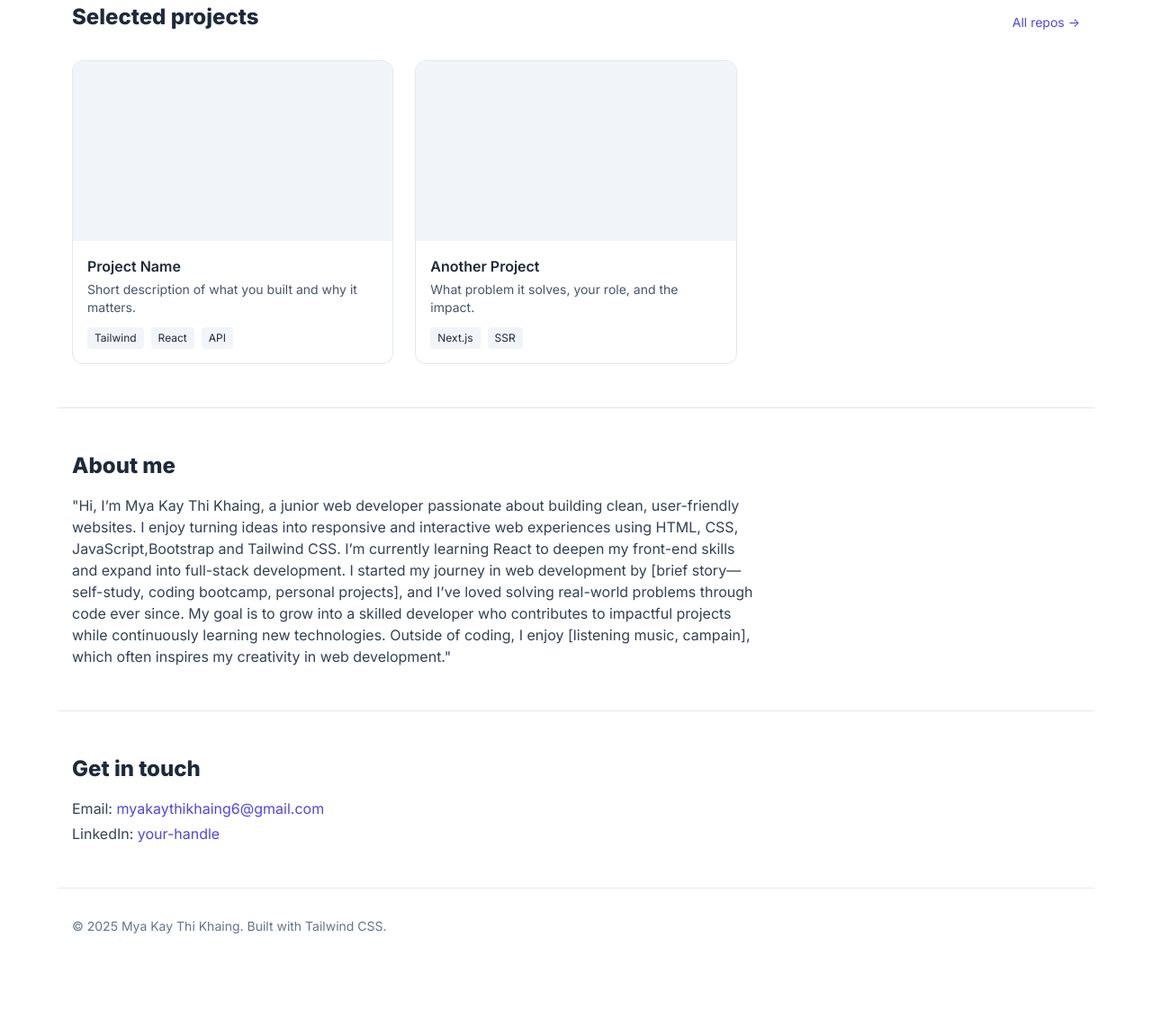
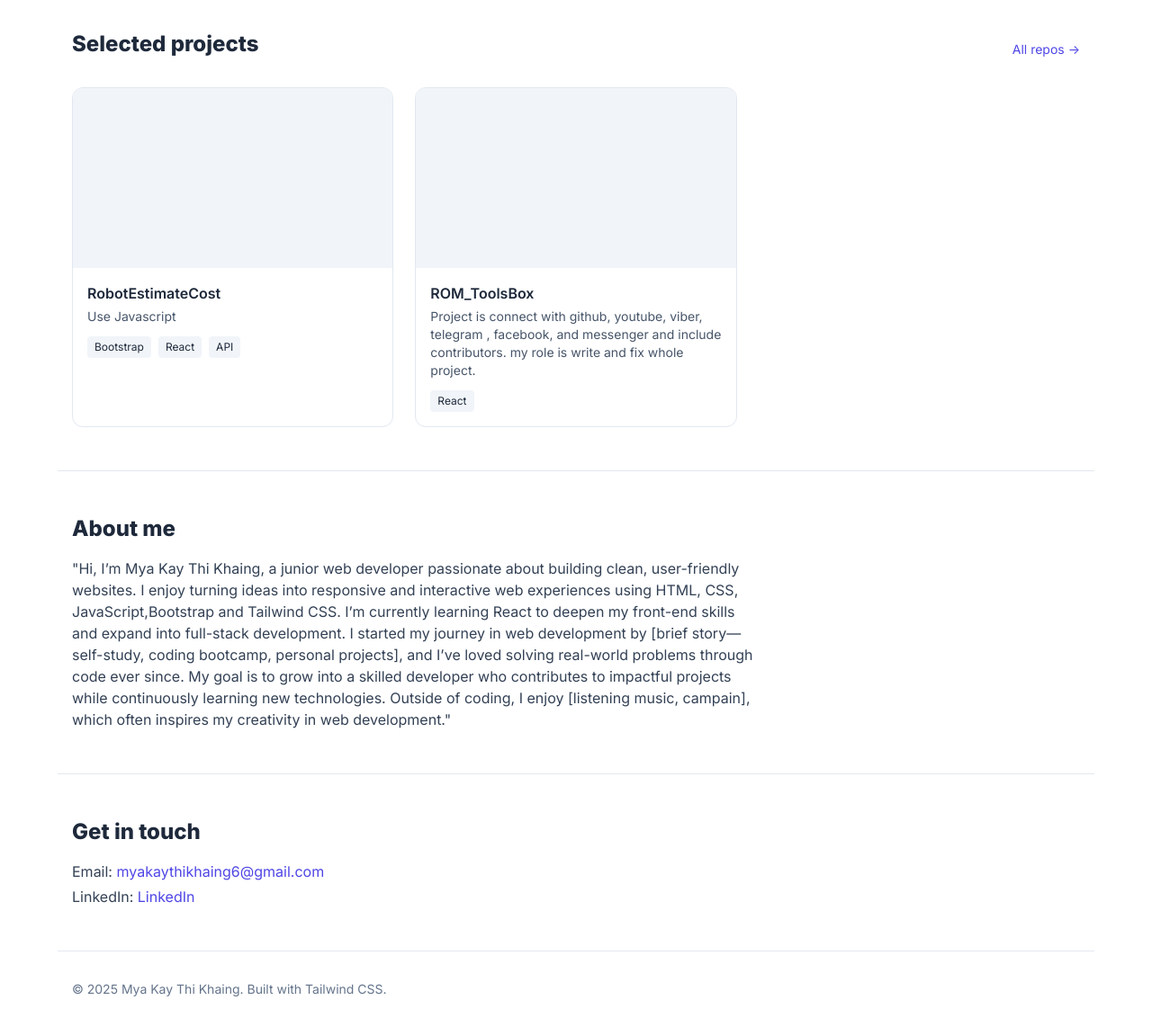
Before and after one commit to khaing684/my-portfolio, a website: page index.html in a window 1280 px wide. Shown: the part 622-1764 px from the top of the page at 90% size. Before the commit the page ends 1694 px from the top, so only its background shows below. Drawn offline with Linux system fonts and the light colour scheme.

Commit message:
update project and add image

```diff
--- a/index.html
+++ b/index.html
@@ -45,7 +45,8 @@
         </div>
         <div class="relative">
           <div class="aspect-[4/3] rounded-2xl bg-gradient-to-tr from-indigo-50 to-purple-50 border border-slate-200 flex items-center justify-center">
-            <span class="text-slate-400">Add your photo or illustration</span>
+            <span class="text-slate-400"><img src="assets/k.jpg" alt="Mya Kay Thi Khaing" class="rounded-2xl" />
+</span>
           </div>
         </div>
       </div>
@@ -63,12 +64,13 @@
           <a href="#" class="block">
             <div class="aspect-video bg-slate-100"></div>
             <div class="p-4">
-              <h3 class="font-semibold group-hover:text-indigo-600">Project Name</h3>
-              <p class="mt-1 text-sm text-slate-600">Short description of what you built and why it matters.</p>
+              <h3 class="font-semibold group-hover:text-indigo-600">RobotEstimateCost</h3>
+              <p class="mt-1 text-sm text-slate-600">Use Javascript </p>
               <div class="mt-3 flex flex-wrap gap-2 text-xs">
-                <span class="px-2 py-1 rounded bg-slate-100">Tailwind</span>
+                <span class="px-2 py-1 rounded bg-slate-100">Bootstrap</span>
                 <span class="px-2 py-1 rounded bg-slate-100">React</span>
                 <span class="px-2 py-1 rounded bg-slate-100">API</span>
+
               </div>
             </div>
           </a>
@@ -79,11 +81,11 @@
           <a href="#" class="block">
             <div class="aspect-video bg-slate-100"></div>
             <div class="p-4">
-              <h3 class="font-semibold group-hover:text-indigo-600">Another Project</h3>
-              <p class="mt-1 text-sm text-slate-600">What problem it solves, your role, and the impact.</p>
+              <h3 class="font-semibold group-hover:text-indigo-600">ROM_ToolsBox</h3>
+              <p class="mt-1 text-sm text-slate-600">Project is  connect with github, youtube, viber, telegram , facebook, and messenger and include contributors. my role is write and fix whole project.</p>
               <div class="mt-3 flex flex-wrap gap-2 text-xs">
-                <span class="px-2 py-1 rounded bg-slate-100">Next.js</span>
-                <span class="px-2 py-1 rounded bg-slate-100">SSR</span>
+                <span class="px-2 py-1 rounded bg-slate-100">React</span>
+
               </div>
             </div>
           </a>
@@ -105,7 +107,7 @@ Outside of coding, I enjoy [listening music, campain], which often inspires my c
     <section id="contact" class="mx-auto max-w-6xl px-4 py-12 border-t border-slate-200">
       <h2 class="text-2xl font-bold">Get in touch</h2>
       <p class="mt-4 text-slate-700">Email: <a href="myakaythikhaing6@gmail.com" class="text-indigo-600 hover:underline">myakaythikhaing6@gmail.com</a></p>
-      <p class="mt-1 text-slate-700">LinkedIn: <a href="https://linkedin.com/in/your-handle" class="text-indigo-600 hover:underline">your-handle</a></p>
+      <p class="mt-1 text-slate-700">LinkedIn: <a href="https://linkedin.com/in/khaing684" class="text-indigo-600 hover:underline">LinkedIn</a></p>
     </section>
 
     <footer class="mx-auto max-w-6xl px-4 py-8 border-t border-slate-200 text-sm text-slate-500">
```
Also changed, not shown: assets/k.jpg (added).
